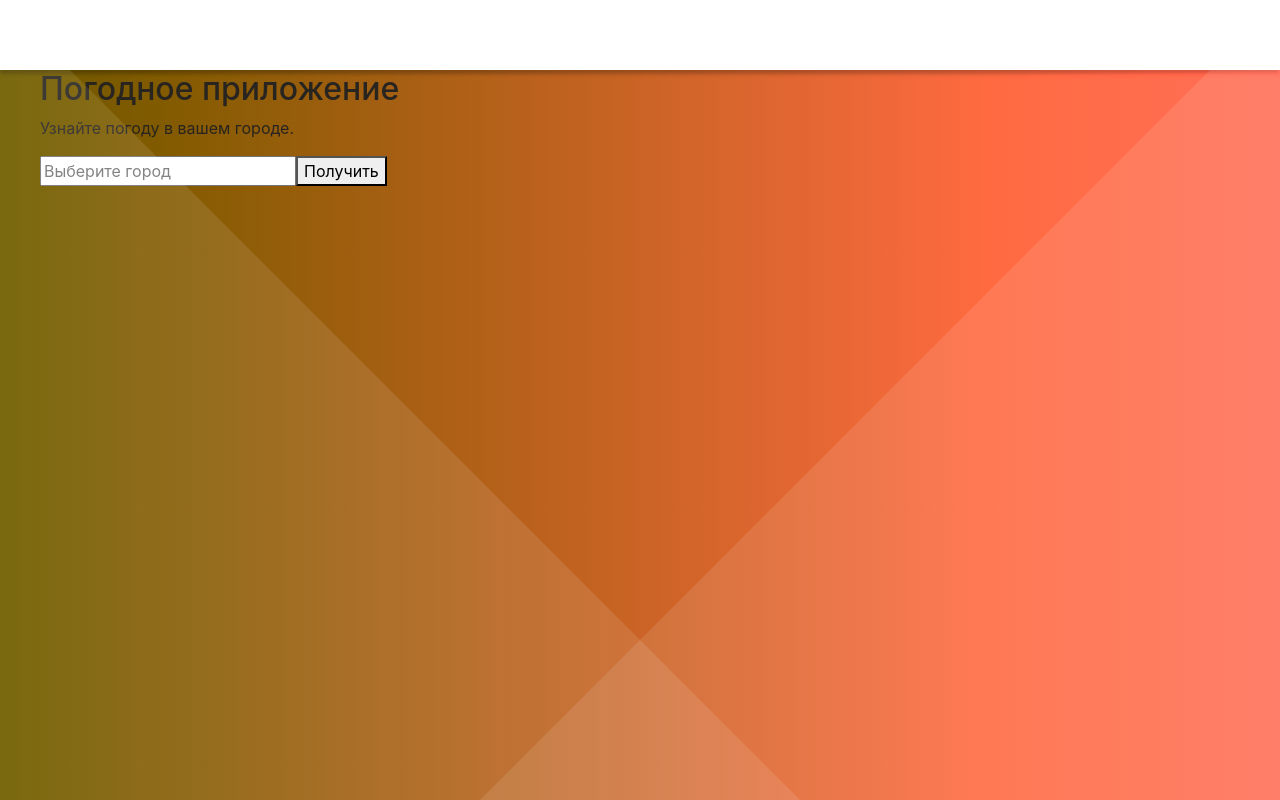
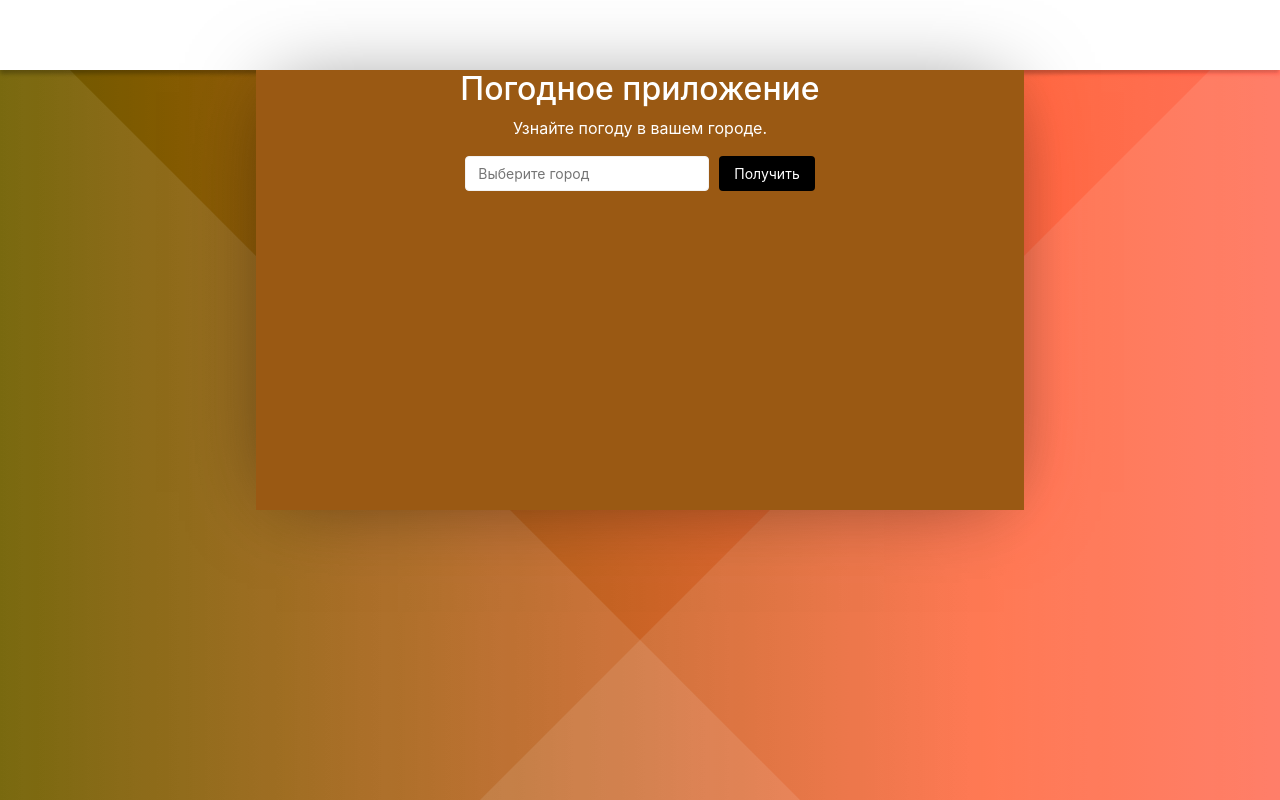
Before and after one commit to Varavara12/test-weather-forecast, a React (Create React App) app: page / in a window 1280 px wide. Built offline with nearby package versions, Linux system fonts and the light colour scheme.

Commit message:
финишь

```diff
--- a/src/App.css
+++ b/src/App.css
@@ -6,6 +6,7 @@
     left: 0;
     background: linear-gradient(90deg, #3f51b5, #00bcd4);
     animation: animate 20s linear infinite;
+
 }
 
 @keyframes animate {
@@ -31,6 +32,7 @@
     border-top: 100vh solid transparent;
     border-left: 100vh solid #fff;
     opacity: 0.1;
+    z-index: -10;
 }
 
 .App:after{
@@ -41,6 +43,7 @@
     border-top: 100vh solid transparent;
     border-right: 100vh solid #fff;
     opacity: 0.1;
+    z-index: -10;
 }
 
 
@@ -50,7 +53,10 @@
   box-shadow: 0 4px 4px rgba(0, 0, 0, 0.25);
 }
 
-.main{
-    width: 1200px;
+.main {
+    height: 55vh;
+    background: #2a6bb1;
+    box-shadow: 0px 2px 80px -20px rgba(0, 0, 0, 0.5);
+    width: 60%;
     margin: 0 auto;
 }
--- a/src/component/Forecast/Forecast.jsx
+++ b/src/component/Forecast/Forecast.jsx
@@ -1,15 +1,16 @@
 import React from 'react';
+import s from "./Forecast.module.css"
 
 
 function Forecast(props) {
     return (
         <div>
             {props.state.city &&
-            <div>
+            <div className={s.forecast}>
                 <p>Местоположение: {props.state.city}, Страна {props.state.country}</p>
-                <p>Температера: {props.state.temp}</p>
-                <p>Скорость ветра: {props.state.speed}</p>
-                <p>Давление: {props.state.pressure}</p>
+                <p>Температера: {props.state.temp} градусов по Цельсия</p>
+                <p>Скорость ветра: {props.state.speed} м.с</p>
+                <p>Давление: {props.state.pressure} мм рт. ст.</p>
                 <p>Восход солнца: {props.state.sunrise}</p>
                 <p>Закат солнца: {props.state.sunset}</p>
             </div>
--- /dev/null
+++ b/src/component/Forecast/Forecast.module.css
@@ -0,0 +1,3 @@
+.forecast{
+    padding: 50px;
+}
--- a/src/component/Forms/Forms.jsx
+++ b/src/component/Forms/Forms.jsx
@@ -1,8 +1,9 @@
 import React from 'react';
+import s from './Forms.module.css'
 
 function Forms(props) {
     return (
-        <div>
+        <div className={s.form}>
             <form onSubmit={props.addWeather}>
                 <input type="text" name="city" placeholder="Выберите город"/>
                 <button>Получить</button>
--- /dev/null
+++ b/src/component/Forms/Forms.module.css
@@ -0,0 +1,30 @@
+.form{
+    display: flex;
+    justify-content: center;
+}
+
+.form input{
+    position: relative;
+    background: #fff;
+    border: 1px solid #f1f2f2;
+    box-shadow: none;
+    border-radius: 4px;
+    color: #272727;
+    padding: 6px 12px;
+    font-size: 14px;
+}
+
+.form button{
+    background: #000;
+    color: #fff;
+    display: inline-block;
+    padding: 6px 14px;
+    margin-bottom: 0;
+    font-size: 14px;
+    font-weight: 400;
+    cursor: pointer;
+    -webkit-user-select: none;
+    border: 1px solid transparent;
+    border-radius: 4px;
+    margin-left: 10px;
+}
--- a/src/component/Info/Info.jsx
+++ b/src/component/Info/Info.jsx
@@ -1,9 +1,10 @@
 import React from 'react';
+import s from './Info.module.css'
 
 class Info extends React.Component{
      render() {
          return(
-             <div>
+             <div className={s.info}>
                   <h2>Погодное приложение</h2>
                   <p>Узнайте погоду в вашем городе.</p>
              </div>
--- /dev/null
+++ b/src/component/Info/Info.module.css
@@ -0,0 +1,8 @@
+.info{
+    color: #fff;
+    position: relative;
+}
+
+.info h2, p{
+    text-align: center;
+}
```
